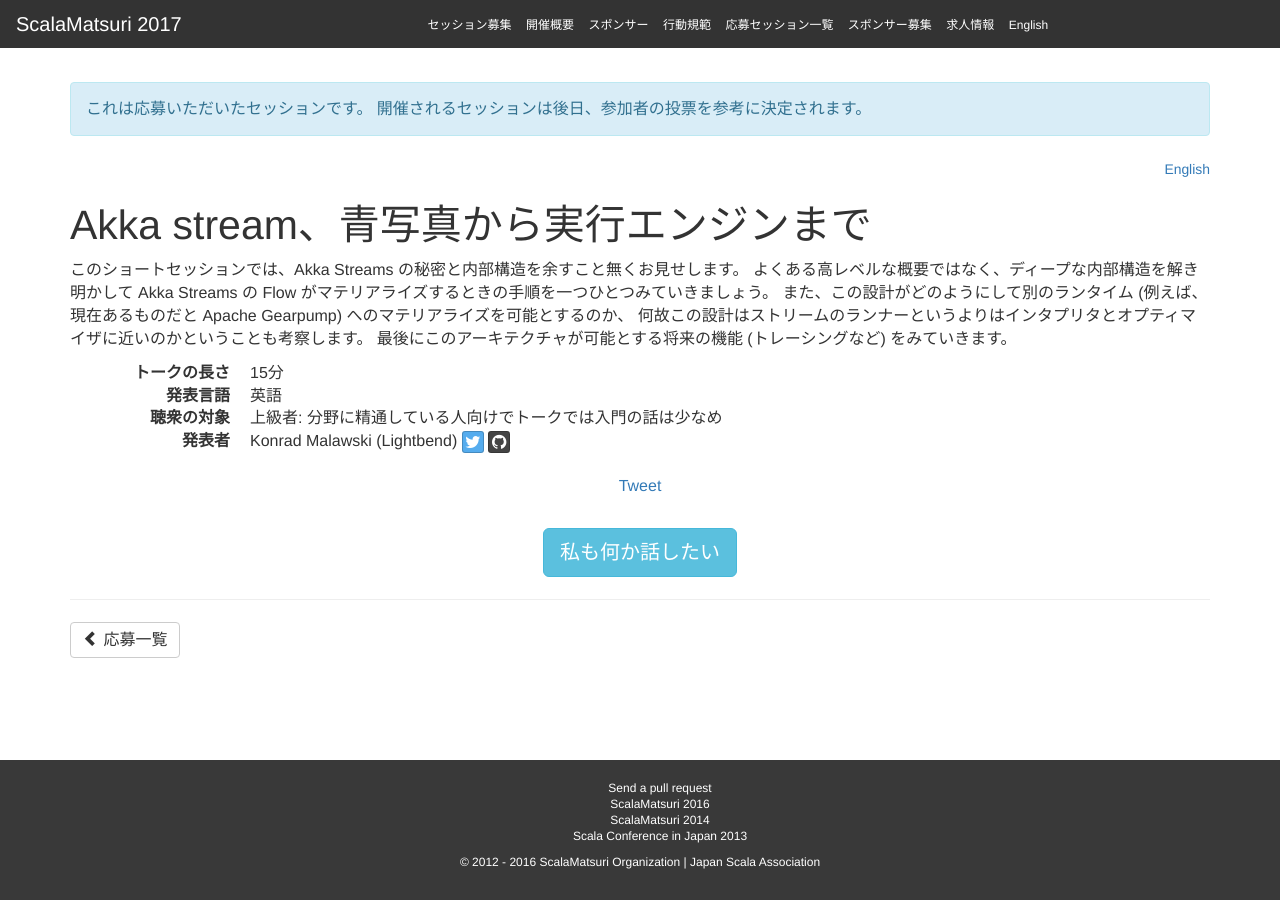
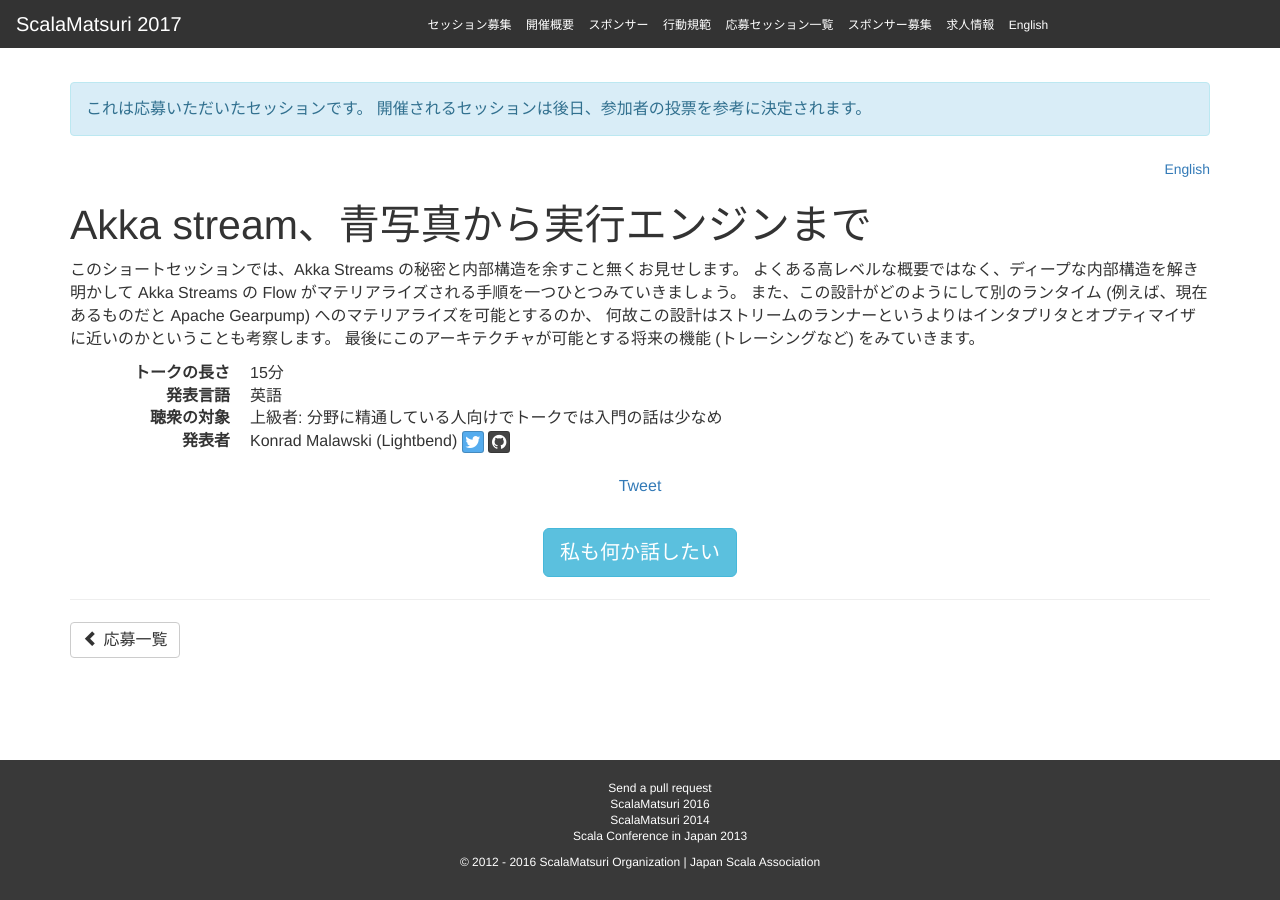
Before and after one commit to scalajp/2017.scalamatsuri.org, a Jekyll site: the page built from _candidates_ja/KonradMalawski_2.md, in a window 1280 px wide. Built offline with Jekyll 4.4.1, drawn with Linux system fonts in a browser that asks for light colours; nearby versions of some CDN libraries; comment, search, counter and statistics services are not loaded.

Commit message:
Update KonradMalawski_2.md

```diff
--- a/_candidates_ja/KonradMalawski_2.md
+++ b/_candidates_ja/KonradMalawski_2.md
@@ -12,7 +12,7 @@
   - Others
 ---
 このショートセッションでは、Akka Streams の秘密と内部構造を余すこと無くお見せします。
-よくある高レベルな概要ではなく、ディープな内部構造を解き明かして Akka Streams の Flow がマテリアライズするときの手順を一つひとつみていきましょう。
+よくある高レベルな概要ではなく、ディープな内部構造を解き明かして Akka Streams の Flow がマテリアライズされる手順を一つひとつみていきましょう。
 また、この設計がどのようにして別のランタイム (例えば、現在あるものだと Apache Gearpump) へのマテリアライズを可能とするのか、
 何故この設計はストリームのランナーというよりはインタプリタとオプティマイザに近いのかということも考察します。
 最後にこのアーキテクチャが可能とする将来の機能 (トレーシングなど) をみていきます。
```
